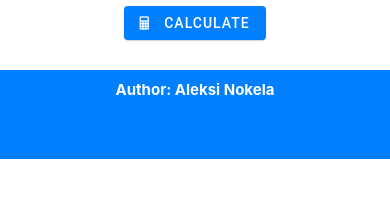
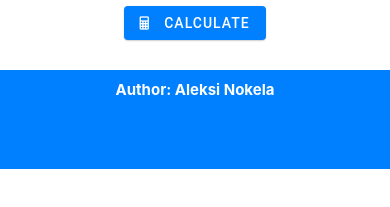
Before and after one commit to Anokela/alcometer_react_native, a React Native app: screen / in a window 390 px wide. Shown: the part 355-562 px from the top of the page. Built offline with nearby package versions, Linux system fonts and the light colour scheme.

Commit message:
Added more padding to the footer

```diff
--- a/styles/Styles.js
+++ b/styles/Styles.js
@@ -45,7 +45,7 @@ export default StyleSheet.create({
         marginTop: 30,
         backgroundColor: '#0080ff',
         flexDirection: 'row',
-        paddingBottom: 50,
+        paddingBottom: 60,
       },
       title: {
         color: '#fff',
```
